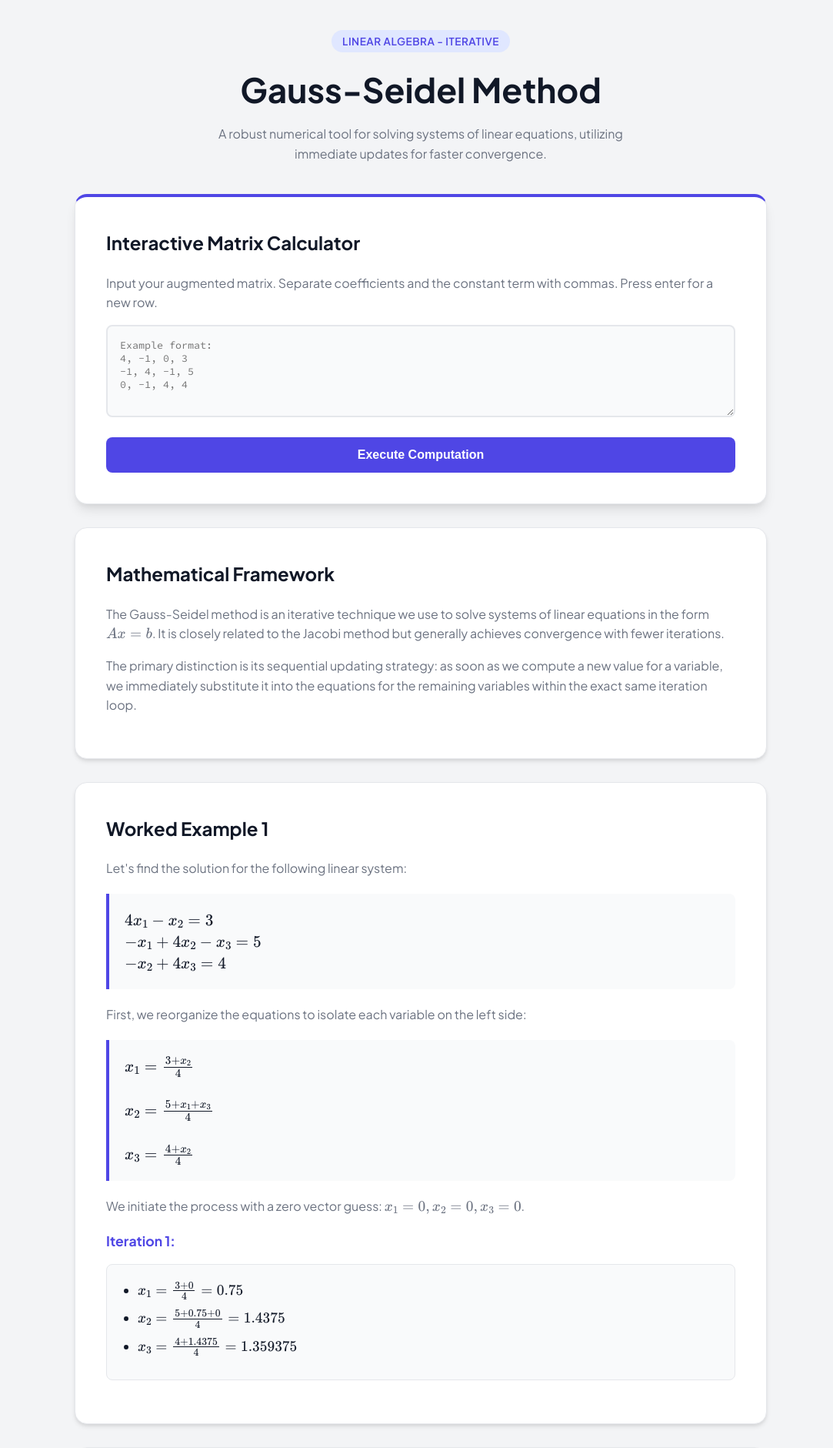
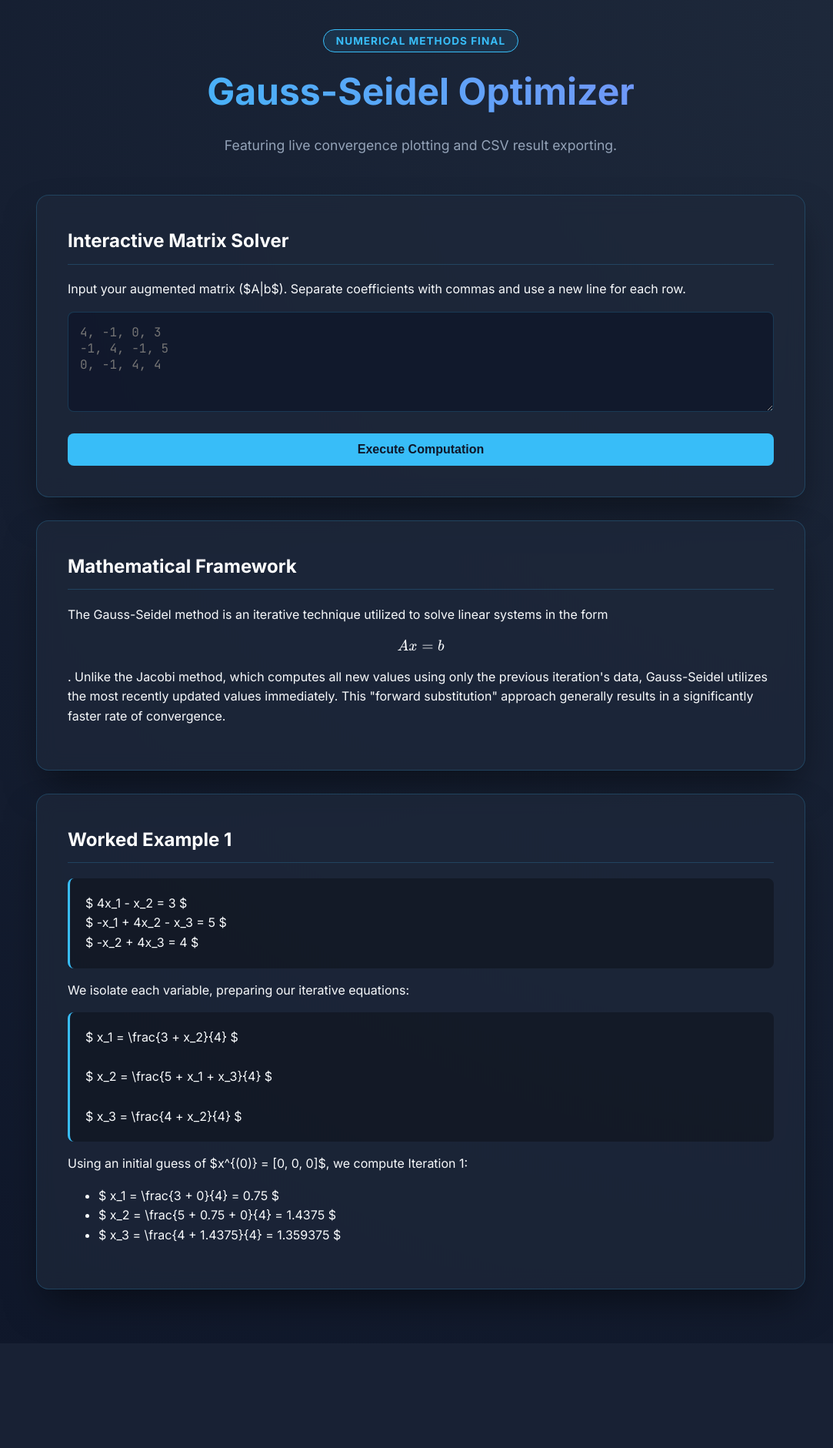
Before and after one commit to ClarkLorenz/gauss-seidel, a Flask app: page / in a window 1280 px wide. Shown: the top 1881 px of the page at 77% size, without its empty margins (93-1176 px from the left). After the commit the page ends 1717 px from the top, so only its background shows below. Run offline with Flask 3, Linux system fonts and the light colour scheme.

Commit message:
Update index.html

```diff
--- a/templates/index.html
+++ b/templates/index.html
@@ -3,293 +3,272 @@
 <head>
     <meta charset="UTF-8">
     <meta name="viewport" content="width=device-width, initial-scale=1.0">
-    <title>Gauss-Seidel | Numerical Methods</title>
+    <title>Gauss-Seidel | Advanced Calculator</title>
     <script src="https://polyfill.io/v3/polyfill.min.js?features=es6"></script>
     <script id="MathJax-script" async src="https://cdn.jsdelivr.net/npm/mathjax@3/es5/tex-mml-chtml.js"></script>
-    <link href="https://fonts.googleapis.com/css2?family=Plus+Jakarta+Sans:wght@400;500;600;700&family=Source+Code+Pro&display=swap" rel="stylesheet">
+    <script src="https://cdn.jsdelivr.net/npm/chart.js"></script>
+    <link href="https://fonts.googleapis.com/css2?family=Inter:wght@300;400;600;700&family=JetBrains+Mono:wght@400;700&display=swap" rel="stylesheet">
     <style>
         :root {
-            --bg-body: #f3f4f6;
-            --surface: #ffffff;
-            --text-main: #1f2937;
-            --text-light: #6b7280;
-            --accent: #4f46e5;
-            --accent-hover: #4338ca;
-            --border: #e5e7eb;
-            --shadow: 0 4px 6px -1px rgba(0, 0, 0, 0.1), 0 2px 4px -1px rgba(0, 0, 0, 0.06);
-            --shadow-lg: 0 10px 15px -3px rgba(0, 0, 0, 0.1), 0 4px 6px -2px rgba(0, 0, 0, 0.05);
+            --bg-dark: #0f172a;
+            --panel-bg: rgba(30, 41, 59, 0.7);
+            --accent: #38bdf8;
+            --accent-hover: #0ea5e9;
+            --text-main: #f8fafc;
+            --text-muted: #94a3b8;
+            --border: rgba(56, 189, 248, 0.2);
         }
 
         body {
-            font-family: 'Plus Jakarta Sans', sans-serif;
-            background-color: var(--bg-body);
+            font-family: 'Inter', sans-serif;
+            background: radial-gradient(circle at top right, #1e293b, var(--bg-dark));
             color: var(--text-main);
             line-height: 1.6;
             margin: 0;
             padding: 40px 20px;
+            min-height: 100vh;
         }
 
         .container {
-            max-width: 900px;
+            max-width: 1000px;
             margin: 0 auto;
         }
 
-        .header-section {
+        .header {
             text-align: center;
-            margin-bottom: 40px;
+            margin-bottom: 50px;
         }
 
-        .tag {
-            background-color: #e0e7ff;
+        .badge {
+            background: rgba(56, 189, 248, 0.1);
             color: var(--accent);
-            padding: 6px 14px;
+            padding: 6px 16px;
             border-radius: 20px;
+            border: 1px solid var(--accent);
             font-size: 0.85rem;
-            font-weight: 600;
+            font-weight: 700;
+            letter-spacing: 1px;
             text-transform: uppercase;
-            letter-spacing: 0.5px;
         }
 
         h1 {
-            font-size: 2.75rem;
+            font-size: 3rem;
+            margin: 15px 0;
             font-weight: 700;
-            margin: 15px 0 10px 0;
-            color: #111827;
+            background: -webkit-linear-gradient(45deg, #38bdf8, #818cf8);
+            -webkit-background-clip: text;
+            -webkit-text-fill-color: transparent;
         }
 
-        .card {
-            background: var(--surface);
+        .glass-panel {
+            background: var(--panel-bg);
+            backdrop-filter: blur(12px);
+            -webkit-backdrop-filter: blur(12px);
             border-radius: 16px;
             border: 1px solid var(--border);
-            box-shadow: var(--shadow);
+            box-shadow: 0 25px 50px -12px rgba(0, 0, 0, 0.5);
             padding: 40px;
             margin-bottom: 30px;
         }
 
-        .calc-card {
-            box-shadow: var(--shadow-lg);
-            border-top: 4px solid var(--accent);
-        }
+        h2 { border-bottom: 1px solid var(--border); padding-bottom: 10px; margin-top: 0; color: #fff;}
+        h3 { color: var(--accent); }
 
-        h2 {
-            font-size: 1.5rem;
-            color: #111827;
-            margin-top: 0;
+        .form-control {
             margin-bottom: 20px;
-            display: flex;
-            align-items: center;
-            gap: 10px;
-        }
-
-        p { color: var(--text-light); }
-
-        .math-block {
-            background: #f9fafb;
-            border-left: 4px solid var(--accent);
-            padding: 20px;
-            border-radius: 0 8px 8px 0;
-            margin: 20px 0;
-            font-size: 1.1rem;
-            color: #111827;
-        }
-
-        .input-group label {
-            display: block;
-            font-weight: 600;
-            margin-bottom: 8px;
-            color: #374151;
         }
 
         textarea {
             width: 100%;
-            height: 120px;
-            padding: 16px;
-            font-family: 'Source Code Pro', monospace;
-            background: #f9fafb;
-            color: #111827;
-            border: 2px solid var(--border);
+            height: 130px;
+            padding: 15px;
+            font-family: 'JetBrains Mono', monospace;
+            background: rgba(15, 23, 42, 0.8);
+            color: #38bdf8;
+            border: 1px solid var(--border);
             border-radius: 8px;
             resize: vertical;
             box-sizing: border-box;
-            transition: all 0.2s ease;
+            font-size: 1rem;
         }
 
-        textarea:focus {
-            outline: none;
-            border-color: var(--accent);
-            background: #fff;
-            box-shadow: 0 0 0 3px rgba(79, 70, 229, 0.1);
-        }
+        textarea:focus { outline: none; border-color: var(--accent); box-shadow: 0 0 15px rgba(56, 189, 248, 0.3); }
+
+        .btn-group { display: flex; gap: 15px; margin-top: 20px; }
 
         button {
             background: var(--accent);
-            color: white;
+            color: #0f172a;
             border: none;
-            padding: 14px 28px;
+            padding: 12px 24px;
             font-size: 1rem;
+            font-weight: 700;
             cursor: pointer;
             border-radius: 8px;
-            font-weight: 600;
-            transition: background 0.2s, transform 0.1s;
-            margin-top: 20px;
-            width: 100%;
+            transition: all 0.3s ease;
+            flex: 1;
         }
 
-        button:hover {
-            background: var(--accent-hover);
-            transform: translateY(-1px);
-        }
+        button:hover { background: var(--accent-hover); transform: translateY(-2px); box-shadow: 0 5px 15px rgba(56, 189, 248, 0.4); }
 
-        .error {
-            color: #b91c1c;
-            background: #fef2f2;
-            padding: 12px;
-            border-radius: 6px;
-            border-left: 4px solid #ef4444;
-            font-weight: 500;
-            margin-top: 20px;
-        }
+        .btn-export { background: transparent; border: 2px solid var(--accent); color: var(--accent); }
+        .btn-export:hover { background: rgba(56, 189, 248, 0.1); color: #fff; }
 
-        .results-container {
-            margin-top: 30px;
-            background: #f8fafc;
-            border-radius: 8px;
-            border: 1px solid var(--border);
-            overflow: hidden;
-        }
+        .error { background: rgba(239, 68, 68, 0.2); border-left: 4px solid #ef4444; padding: 15px; border-radius: 6px; margin-top: 20px; font-weight: 600; color: #fca5a5;}
 
-        table {
-            border-collapse: collapse;
-            width: 100%;
-        }
-        th, td {
-            border-bottom: 1px solid var(--border);
-            padding: 14px;
-            text-align: center;
-        }
-        th {
-            background-color: #f1f5f9;
-            color: #475569;
-            font-weight: 600;
-            text-transform: uppercase;
-            font-size: 0.85rem;
-            letter-spacing: 0.5px;
-        }
-        tr:last-child td { border-bottom: none; }
+        table { border-collapse: collapse; width: 100%; margin-top: 20px; font-family: 'JetBrains Mono', monospace; font-size: 0.9rem;}
+        th, td { border: 1px solid rgba(255,255,255,0.1); padding: 12px; text-align: center; }
+        th { background: rgba(0,0,0,0.3); color: var(--accent); text-transform: uppercase; }
+        tr:nth-child(even) { background: rgba(255,255,255,0.02); }
+        tr:hover { background: rgba(56, 189, 248, 0.05); }
 
-        .step-list {
-            background: #f9fafb;
-            padding: 20px 40px;
-            border-radius: 8px;
-            border: 1px solid var(--border);
-        }
-        .step-list li { margin-bottom: 10px; color: #111827;}
+        .chart-container { margin-top: 40px; background: rgba(0,0,0,0.2); padding: 20px; border-radius: 8px; border: 1px solid var(--border); }
+
+        .math-box { background: rgba(0,0,0,0.3); padding: 20px; border-radius: 8px; border-left: 3px solid var(--accent); margin: 15px 0; overflow-x: auto;}
     </style>
 </head>
 <body>
 
     <div class="container">
-        <div class="header-section">
-            <span class="tag">Linear Algebra - Iterative</span>
-            <h1>Gauss-Seidel Method</h1>
-            <p style="max-width: 600px; margin: 0 auto;">A robust numerical tool for solving systems of linear equations, utilizing immediate updates for faster convergence.</p>
+        <div class="header">
+            <span class="badge">Numerical Methods Final</span>
+            <h1>Gauss-Seidel Optimizer</h1>
+            <p style="color: var(--text-muted); font-size: 1.1rem;">Featuring live convergence plotting and CSV result exporting.</p>
         </div>
 
-        <div class="card calc-card">
-            <h2>Interactive Matrix Calculator</h2>
-            <p>Input your augmented matrix. Separate coefficients and the constant term with commas. Press enter for a new row.</p>
+        <div class="glass-panel">
+            <h2>Interactive Matrix Solver</h2>
+            <p>Input your augmented matrix ($A|b$). Separate coefficients with commas and use a new line for each row.</p>
 
             <form method="POST">
-                <div class="input-group">
-                    <textarea name="matrix" placeholder="Example format:&#10;4, -1, 0, 3&#10;-1, 4, -1, 5&#10;0, -1, 4, 4" required></textarea>
+                <div class="form-control">
+                    <textarea name="matrix" placeholder="4, -1, 0, 3&#10;-1, 4, -1, 5&#10;0, -1, 4, 4" required></textarea>
                 </div>
+                <div class="btn-group">
                     <button type="submit">Execute Computation</button>
+                    {% if steps %}
+                    <button type="button" class="btn-export" onclick="exportTableToCSV('gauss_seidel_results.csv')">↓ Export to CSV</button>
+                    {% endif %}
+                </div>
             </form>
 
             {% if error %}
-                <div class="error">{{ error }}</div>
+                <div class="error">⚠️ {{ error }}</div>
             {% endif %}
 
             {% if steps %}
-                <div class="results-container">
-                    <table>
+                <div class="chart-container">
+                    <canvas id="convergenceChart"></canvas>
+                </div>
+
+                <h3 style="margin-top: 40px;">Iteration Data</h3>
+                <table id="resultsTable">
                     <tr>
-                            <th>Iteration Step</th>
-                            <th>Computed Variables (x₁, x₂, x₃...)</th>
+                        <th>Iter</th>
+                        <th>Computed Vector ($x_1, x_2, ... x_n$)</th>
                     </tr>
                     {% for step in steps %}
                     <tr>
-                            <td style="font-weight: 600; color: var(--text-light);">{{ loop.index }}</td>
-                            <td style="font-family: 'Source Code Pro', monospace; color: var(--accent); font-weight: 600;">{{ step | join(', ') }}</td>
+                        <td style="color: var(--text-muted);">{{ loop.index }}</td>
+                        <td>{{ step | join(', ') }}</td>
                     </tr>
                     {% endfor %}
                 </table>
-                </div>
             {% endif %}
         </div>
 
-        <div class="card">
+        <div class="glass-panel">
             <h2>Mathematical Framework</h2>
             <p>
-                The Gauss-Seidel method is an iterative technique we use to solve systems of linear equations in the form \( Ax = b \). It is closely related to the Jacobi method but generally achieves convergence with fewer iterations.
-            </p>
-            <p>
-                The primary distinction is its sequential updating strategy: as soon as we compute a new value for a variable, we immediately substitute it into the equations for the remaining variables within the exact same iteration loop.
+                The Gauss-Seidel method is an iterative technique utilized to solve linear systems in the form $$ Ax = b $$.
+                Unlike the Jacobi method, which computes all new values using only the previous iteration's data, Gauss-Seidel utilizes the most recently updated values immediately. This "forward substitution" approach generally results in a significantly faster rate of convergence.
             </p>
         </div>
 
-        <div class="card">
+        <div class="glass-panel">
             <h2>Worked Example 1</h2>
-            <p>Let's find the solution for the following linear system:</p>
-
-            <div class="math-block">
-                \( 4x_1 - x_2 = 3 \) <br>
-                \( -x_1 + 4x_2 - x_3 = 5 \) <br>
-                \( -x_2 + 4x_3 = 4 \)
+            <div class="math-box">
+                $ 4x_1 - x_2 = 3 $ <br>
+                $ -x_1 + 4x_2 - x_3 = 5 $ <br>
+                $ -x_2 + 4x_3 = 4 $
             </div>
-
-            <p>First, we reorganize the equations to isolate each variable on the left side:</p>
-            <div class="math-block">
-                \( x_1 = \frac{3 + x_2}{4} \) <br><br>
-                \( x_2 = \frac{5 + x_1 + x_3}{4} \) <br><br>
-                \( x_3 = \frac{4 + x_2}{4} \)
+            <p>We isolate each variable, preparing our iterative equations:</p>
+            <div class="math-box">
+                $ x_1 = \frac{3 + x_2}{4} $ <br><br>
+                $ x_2 = \frac{5 + x_1 + x_3}{4} $ <br><br>
+                $ x_3 = \frac{4 + x_2}{4} $
             </div>
-
-            <p>We initiate the process with a zero vector guess: \( x_1=0, x_2=0, x_3=0 \).</p>
-            <h3 style="color: var(--accent); font-size: 1.1rem; margin-bottom: 10px;">Iteration 1:</h3>
-            <ul class="step-list">
-                <li>\( x_1 = \frac{3 + 0}{4} = 0.75 \)</li>
-                <li>\( x_2 = \frac{5 + 0.75 + 0}{4} = 1.4375 \)</li>
-                <li>\( x_3 = \frac{4 + 1.4375}{4} = 1.359375 \)</li>
-            </ul>
-        </div>
-
-        <div class="card">
-            <h2>Worked Example 2</h2>
-            <p>Let's examine a second system of equations:</p>
-
-            <div class="math-block">
-                \( 5x_1 + x_2 + 2x_3 = 10 \) <br>
-                \( x_1 + 4x_2 - x_3 = 5 \) <br>
-                \( 2x_1 - x_2 + 5x_3 = 12 \)
-            </div>
-
-            <p>We isolate our variables exactly as we did before:</p>
-            <div class="math-block">
-                \( x_1 = \frac{10 - x_2 - 2x_3}{5} \) <br><br>
-                \( x_2 = \frac{5 - x_1 + x_3}{4} \) <br><br>
-                \( x_3 = \frac{12 - 2x_1 + x_2}{5} \)
-            </div>
-
-            <p>Using our initial guess of \( x_1=0, x_2=0, x_3=0 \).</p>
-            <h3 style="color: var(--accent); font-size: 1.1rem; margin-bottom: 10px;">Iteration 1:</h3>
-            <ul class="step-list">
-                <li>\( x_1 = \frac{10 - 0 - 0}{5} = 2.0 \)</li>
-                <li>\( x_2 = \frac{5 - 2.0 + 0}{4} = 0.75 \)</li>
-                <li>\( x_3 = \frac{12 - 2(2.0) + 0.75}{5} = 1.75 \)</li>
+            <p>Using an initial guess of $x^{(0)} = [0, 0, 0]$, we compute Iteration 1:</p>
+            <ul>
+                <li>$ x_1 = \frac{3 + 0}{4} = 0.75 $</li>
+                <li>$ x_2 = \frac{5 + 0.75 + 0}{4} = 1.4375 $</li>
+                <li>$ x_3 = \frac{4 + 1.4375}{4} = 1.359375 $</li>
             </ul>
         </div>
     </div>
 
+    {% if steps %}
+    <script>
+        // --- 1. PLOTTING LOGIC ---
+        // Pass Python list to JavaScript safely
+        const stepsData = {{ steps | tojson }};
+        const numVars = stepsData[0].length;
+        const labels = stepsData.map((_, index) => `Iter ${index + 1}`);
+
+        // Generate a dynamic color for each line
+        const colors = ['#38bdf8', '#a78bfa', '#f472b6', '#34d399', '#fbbf24'];
+
+        const datasets = [];
+        for (let i = 0; i < numVars; i++) {
+            datasets.push({
+                label: `x${i + 1}`,
+                data: stepsData.map(step => step[i]),
+                borderColor: colors[i % colors.length],
+                backgroundColor: colors[i % colors.length],
+                tension: 0.3,
+                borderWidth: 2
+            });
+        }
+
+        const ctx = document.getElementById('convergenceChart').getContext('2d');
+        new Chart(ctx, {
+            type: 'line',
+            data: { labels: labels, datasets: datasets },
+            options: {
+                responsive: true,
+                plugins: {
+                    title: { display: true, text: 'Variable Convergence Over Iterations', color: '#f8fafc', font: { size: 16 } },
+                    legend: { labels: { color: '#94a3b8' } }
+                },
+                scales: {
+                    x: { ticks: { color: '#94a3b8' }, grid: { color: 'rgba(255,255,255,0.1)' } },
+                    y: { ticks: { color: '#94a3b8' }, grid: { color: 'rgba(255,255,255,0.1)' } }
+                }
+            }
+        });
+
+        // --- 2. CSV EXPORT LOGIC ---
+        function exportTableToCSV(filename) {
+            let csv = [];
+            let rows = document.querySelectorAll("table tr");
+
+            for (let i = 0; i < rows.length; i++) {
+                let row = [], cols = rows[i].querySelectorAll("td, th");
+                for (let j = 0; j < cols.length; j++)
+                    row.push('"' + cols[j].innerText.replace(/"/g, '""') + '"');
+                csv.push(row.join(","));
+            }
+
+            let csvFile = new Blob([csv.join("\n")], {type: "text/csv"});
+            let downloadLink = document.createElement("a");
+            downloadLink.download = filename;
+            downloadLink.href = window.URL.createObjectURL(csvFile);
+            downloadLink.style.display = "none";
+            document.body.appendChild(downloadLink);
+            downloadLink.click();
+        }
+    </script>
+    {% endif %}
+
 </body>
 </html>
```
Lines whose indentation alone changed are shown as unchanged.
